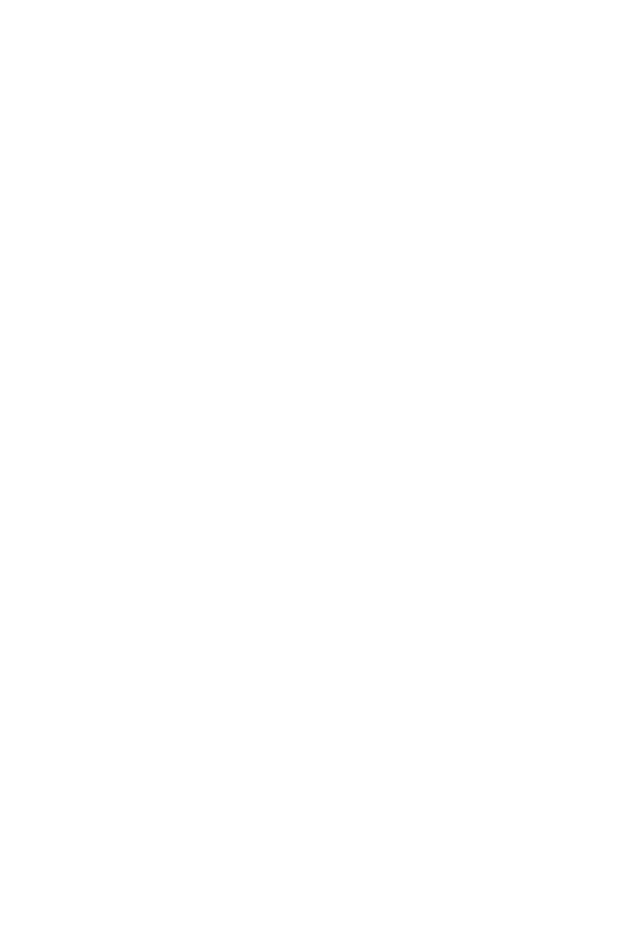
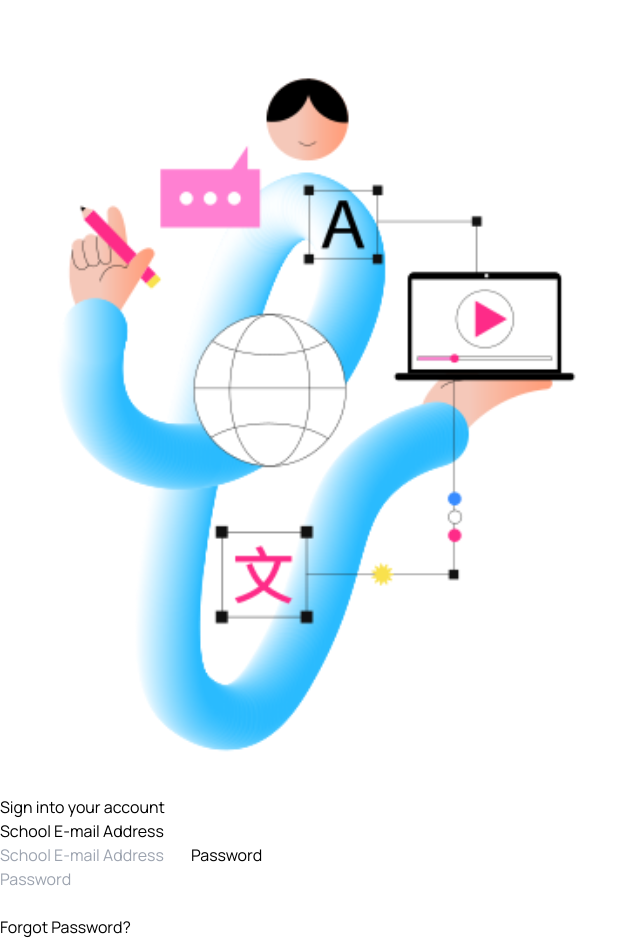
Before and after one commit to claire256/SchoolBaseProject, a React (Vite) app: page /get-started/student/signin in a window 1280 px wide. Before the commit this address had no page. Shown: the top 943 px of the page, without its empty margins (0-640 px from the left). Before the commit the page ends 800 px from the top, so only its background shows below. Built offline with nearby package versions, Linux system fonts and the light colour scheme.

Commit message:
Feat: Add student login

```diff
--- a/src/App.jsx
+++ b/src/App.jsx
@@ -24,6 +24,7 @@
 import AssessmentPage from './pages/web-app/students-dashboard/AssessmentPage';
 import PayFees from './pages/web-app/students-dashboard/PayFees';
 import StudentsSignUp from './pages/web-site/studentsOnboarding/StudentsSignUpPage';
+import StudentsSignin from './pages/web-site/studentsOnboarding/StudentsSigninPage';
 
 function App() {
   return (
@@ -43,6 +44,7 @@
         <Route path='/get-started/teacher/signin' element={<SignInPage />} />
         <Route path='/get-started/teacher/signup' element={<SignUpPage />} />
         <Route path='/get-started/student/signup' element={<StudentsSignUp />} />
+        <Route path='/get-started/student/signin' element={<StudentsSignin/>} />
         <Route path='/teacher/dashboard' element={<TeacherDashboard />} />
         <Route
           path='/teacher/dashboard/class-records'
--- a/src/assets/index.js
+++ b/src/assets/index.js
@@ -41,6 +41,7 @@
 import colleaguesDiscussing from "../assets/images/colleaguesdiscussing.svg";
 import Arrowdown from "../assets/images/Arrowdown.svg";
 import imageicon from "../assets/images/imageicon.svg";
+import Manlearning from '../assets/images/Manlearning.svg';
 
 export {
   schoolbaseLogo,
@@ -85,5 +86,6 @@
   studentImg,
   colleaguesDiscussing,
   Arrowdown,
-  imageicon
+  imageicon,
+  Manlearning
 };
--- a/src/pages/web-site/studentsOnboarding/SigninPage.jsx
+++ /dev/null
@@ -1,9 +0,0 @@
-import React from 'react'
-
-const SigninPage = () => {
-  return (
-    <div>SigninPage</div>
-  )
-}
-
-export default SigninPage
--- a/src/pages/web-site/studentsOnboarding/StudentsSignUpPage.jsx
+++ b/src/pages/web-site/studentsOnboarding/StudentsSignUpPage.jsx
@@ -93,7 +93,7 @@
           </Link>
           <p className="login">
             Already have an account?{" "}
-            <Link to="/" className="link">
+            <Link to={"/get-started/student/signin"}  className="link">
               Login
             </Link>
           </p>
--- /dev/null
+++ b/src/pages/web-site/studentsOnboarding/StudentsSigninPage.jsx
@@ -0,0 +1,30 @@
+import React from 'react';
+import { Link } from 'react-router-dom';
+import { Manlearning } from '../../../assets';
+
+const StudentsSignin = () => {
+  return (
+    <div>
+      <div>
+      <img src={Manlearning} className=""/>
+      </div>
+      <form>
+      <h1>Sign into your account</h1>
+      <label for="School E-mail Address">School E-mail Address</label><br></br>
+      <input id="School E-mail Address" placeholder="School E-mail Address" />
+      <label for="Password">Password</label><br></br>
+      <input id="Password" placeholder="Password" />
+      <div>
+        <div>
+          <label></label>
+          <input/>
+        </div>
+        <Link>Forgot Password?</Link>
+      </div>
+      <button>Sign In</button>
+      </form>
+    </div>
+  )
+}
+
+export default StudentsSignin;
--- a/src/styles/studentsOnboarding/signup.css
+++ b/src/styles/studentsOnboarding/signup.css
@@ -60,6 +60,7 @@
 }
 .login .link{
     text-decoration: underline;
+    color: #3D5EE1;
 }
 .h1{
     display: block;
```
Also changed, not shown: src/assets/images/Manlearning.svg (added).
